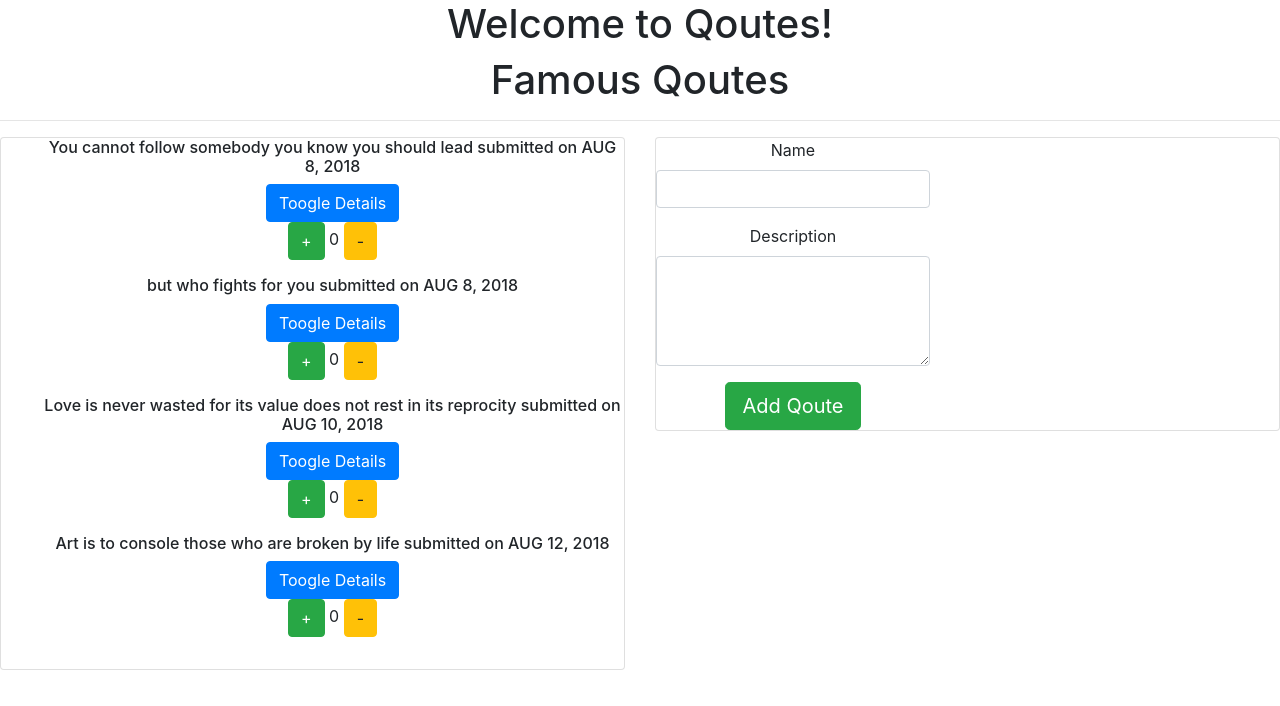
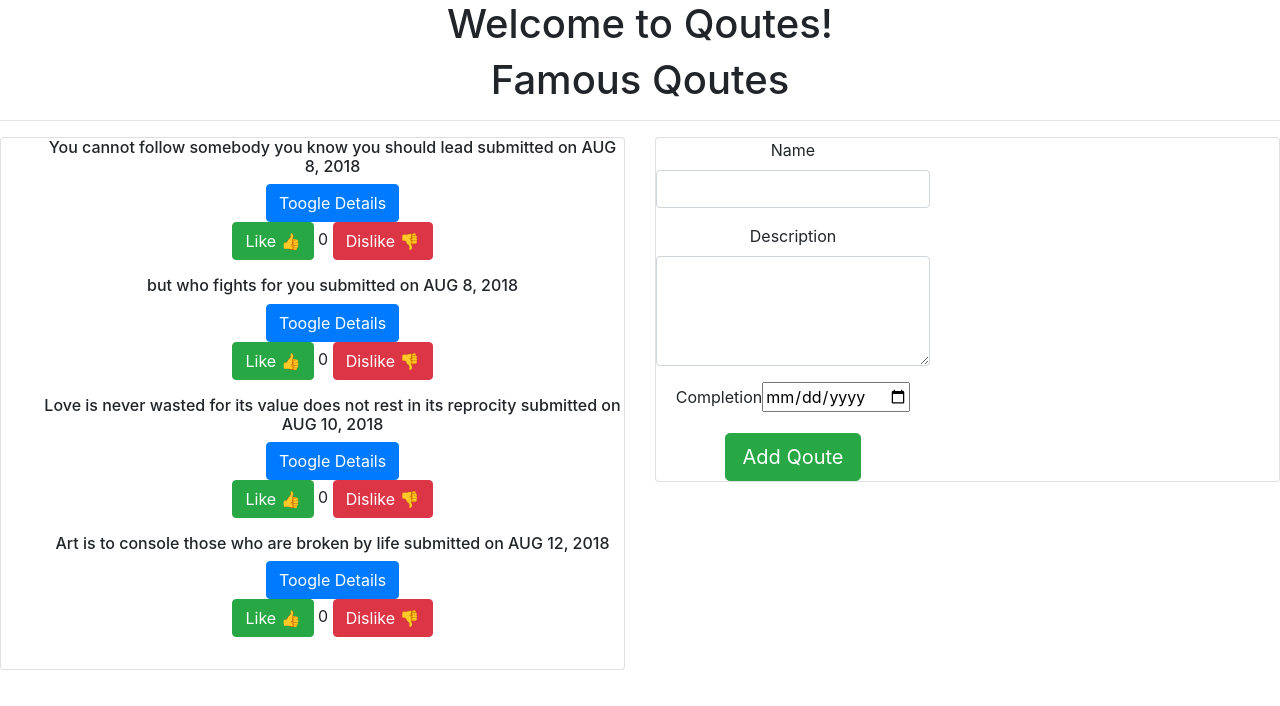
Before and after one commit to KellenNjoroge/Qoutes, an Angular app: page / in a window 1280 px wide. Shown: the top 706 px of the page. Built offline with nearby package versions, Linux system fonts and the light colour scheme.

Commit message:
like buttons

```diff
--- a/src/app/counter-input/counter-input.component.html
+++ b/src/app/counter-input/counter-input.component.html
@@ -1,5 +1,5 @@
 <p>
-  <button class= "btn btn-success"(click)="increment()">+</button>
+  <button class= "btn btn-success"(click)="increment()">Like 👍</button>
     {{counterValue}}
-    <button class="btn btn-warning" (click)="decrement()">-</button>
+    <button class="btn btn-danger" (click)="decrement()">Dislike 👎	</button>
 </p>
--- a/src/app/date-count.pipe.ts
+++ b/src/app/date-count.pipe.ts
@@ -6,16 +6,16 @@ import { Pipe, PipeTransform } from '@angular/core';
 export class DateCountPipe implements PipeTransform {
 
   transform(value: any): number {
-    let today: Date = new Date();
-    let todayWithNoTime: any = new Date(today.getFullYear(),today.getMonth(), today.getDate());
-    var dateDifference = Math.abs(value - todayWithNoTime );
+    const today: Date = new Date();
+    const todayWithNoTime: any = new Date(today.getFullYear(), today.getMonth(), today.getDate());
+    const dateDifference = Math.abs(value - todayWithNoTime );
     const secondsInADay = 86400;
 
-    var dateDifferenceSeconds=dateDifference * 0.001;
+    const dateDifferenceSeconds = dateDifference * 0.001;
 
-    var dateCounter = dateDifferenceSeconds / secondsInADay;
+    const dateCounter = dateDifferenceSeconds / secondsInADay;
 
-    if (dateCounter >= 1){
+    if (dateCounter >= 1) {
         return dateCounter;
     } else {
         return 0;
--- a/src/app/qoute-details/qoute-details.component.html
+++ b/src/app/qoute-details/qoute-details.component.html
@@ -1,4 +1,4 @@
 
 <p>{{qoute.description}}</p>
 <p>This  qoute was submited {{qoute.completeDate|dateCount}} days ago</p>
-<button class ="btn btn-danger" (click) = 'qouteDelete(true)'>Delete</button>
+<button class ="btn btn-warning" (click) = 'qouteDelete(true)'>Delete</button>
--- a/src/app/qoute-form/qoute-form.component.html
+++ b/src/app/qoute-form/qoute-form.component.html
@@ -17,9 +17,15 @@
               <p> Description is Required</p>
 
         </div>
+        </div>
+        <div class="form-group">
+            <label for="complete">Completion</label>
+            <input type='date' id="complete" [(ngModel)]="newQoute.completeDate" name="completeDate" #completeDate="ngModel" required >
+            <div [hidden]="completeDate.valid || completeDate.pristine" class="alert alert-danger">
+                <p> Complete Date is Required</p>
 
             </div>
-
+        </div>
         <button type="Submit" class="btn btn-success btn-lg">Add Qoute</button>
     </form>
   </div>
--- a/src/app/qoute-form/qoute-form.component.ts
+++ b/src/app/qoute-form/qoute-form.component.ts
@@ -6,7 +6,7 @@ import {Qoute} from '../qoute';
   styleUrls: ['./qoute-form.component.css']
 })
 export class QouteFormComponent implements OnInit {
-newQoute = new Qoute(0, '', '') ;
+newQoute = new Qoute(0, '', '', new Date()) ;
 @Output() addQoute = new EventEmitter<Qoute>();
 submitQoute() {
   this.addQoute.emit(this.newQoute);
```
Lines whose indentation alone changed are shown as unchanged.
